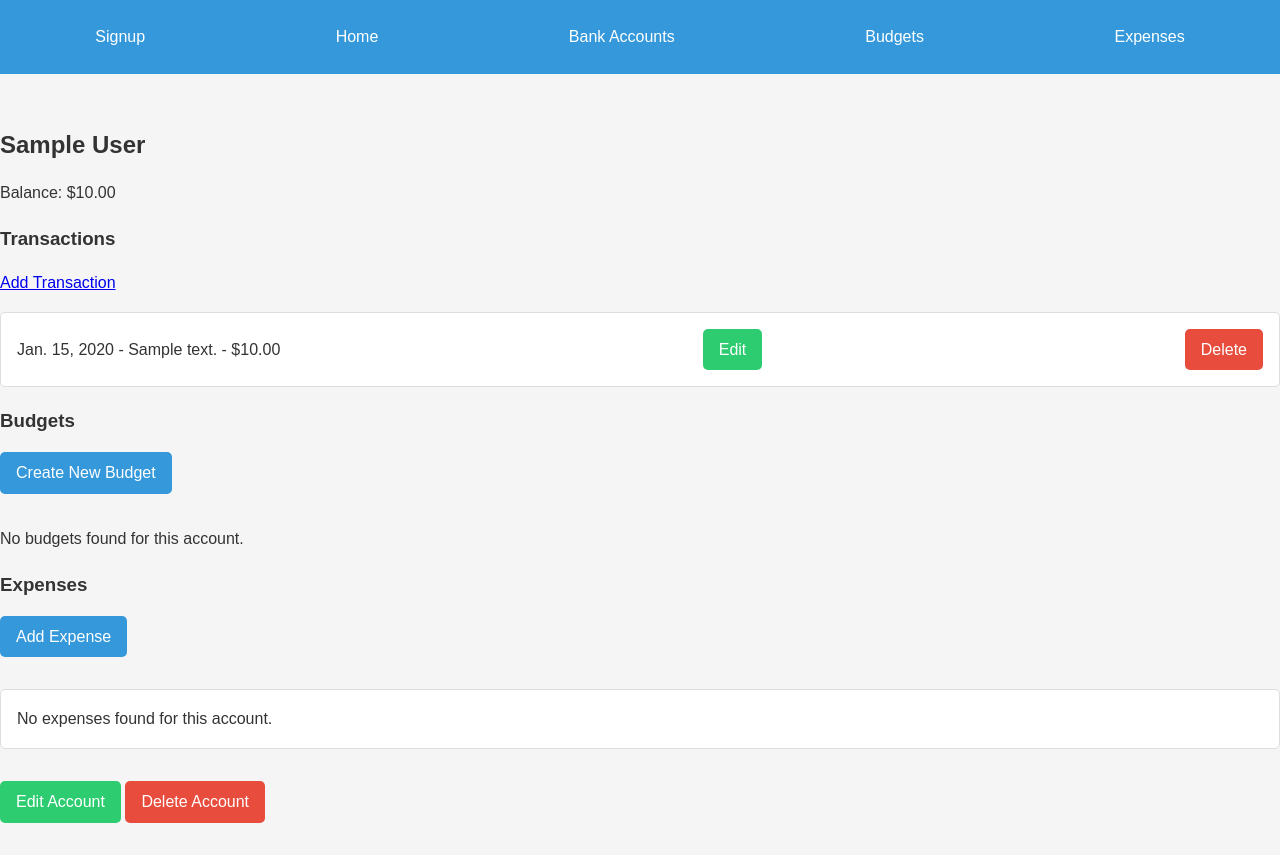
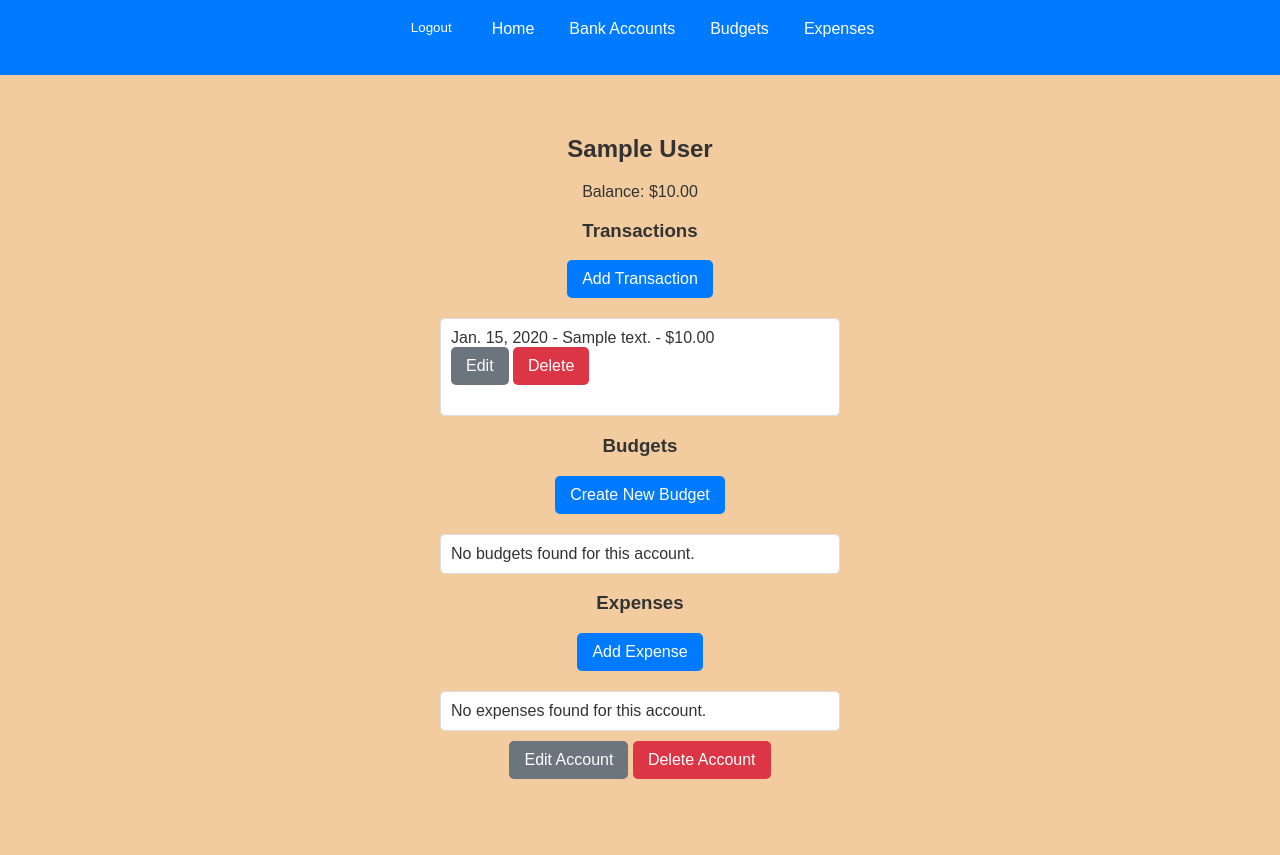
Before and after one commit to Anthonye242/QuickTrack, a Django app: page /bank-accounts/1/ in a window 1280 px wide. After the commit the page ends 779 px from the top, so only its background shows below. Run offline with Django 5.2, Linux system fonts and the light colour scheme; a user stored in the database is signed in; tables that the repository leaves empty hold one stand-in row (values such as "Sample post").

Commit message:
Fixed expense delete and added styling

```diff
--- a/QuickTrack/settings.py
+++ b/QuickTrack/settings.py
@@ -135,8 +135,11 @@ USE_TZ = True
 STATIC_URL = 'static/'
 STATIC_ROOT = BASE_DIR / "staticfiles"
 
-LOGIN_URL = 'home'
+LOGIN_URL = 'login'
+
 LOGIN_REDIRECT_URL = 'bank-account-index'
+
+LOGOUT_REDIRECT_URL = '/'
 
 # Default primary key field type
 # https://docs.djangoproject.com/en/5.1/ref/settings/#default-auto-field
--- a/main_app/static/css/style.css
+++ b/main_app/static/css/style.css
@@ -1,163 +1,160 @@
-:root {
-    --primary-color: #3498db;
-    --secondary-color: #2ecc71;
-    --danger-color: #e74c3c;
-    --text-color: #333;
-    --background-color: #f5f5f5;
-    --card-background: #ffffff;
-  }
-
 body {
     font-family: Arial, sans-serif;
-    line-height: 1.6;
-    color: var(--text-color);
-    background-color: var(--background-color);
+    background-color: #f2cc9e;
+    color: #333;
     margin: 0;
     padding: 0;
 }
 
-  .container {
-    max-width: 1200px;
-    margin: 0 auto;
-    padding: 0 20px;
+header {
+    background-color: #007bff;
+    color: #fff;
+    padding: 10px 0;
 }
 
-  header {
-    background-color: var(--primary-color);
-    padding: 1rem 0;
+header nav {
+    display: flex;
+    justify-content: center;
+    gap: 15px;
 }
 
-  nav {
-    display: flex;
-    justify-content: space-around;
-    align-items: center;
+header nav a {
+    color: #fff;
+    text-decoration: none;
+    padding: 10px;
+    border-radius: 5px;
 }
 
-  nav a {
-    color: white;
-    text-decoration: none;
-    padding: 0.5rem 1rem;
-    border-radius: 5px;
-    transition: background-color 0.3s ease;
-  }
-
-  nav a:hover {
-    background-color: rgba(255, 255, 255, 0.2);
+header nav a:hover {
+    background-color: #0056b3;
 }
 
 main {
-    padding: 2rem 0;
+    padding: 20px;
 }
 
-  h1, h2, h3, h4, h5, h6 {
-    margin-bottom: 1rem;
+h1 {
+    color: #007bff;
+    text-align: center;
+}
+
+.container {
+    max-width: 800px;
+    margin: 0 auto;
+    padding: 20px;
+    text-align: center;
 }
 
 .btn {
-    display: inline-block;
-    padding: 0.5rem 1rem;
+    background-color: #007bff;
+    color: #fff;
     border: none;
+    padding: 10px 15px;
     border-radius: 5px;
     cursor: pointer;
     text-decoration: none;
-    transition: background-color 0.3s ease;
+    display: inline-block;
+    margin-bottom: 20px;
 }
 
-  .btn-primary {
-    background-color: var(--primary-color);
-    color: white;
+.btn:hover {
+    background-color: #0056b3;
 }
 
 .btn-secondary {
-    background-color: var(--secondary-color);
-    color: white;
+    background-color: #6c757d;
+    color: #fff;
+}
+
+.btn-secondary:hover {
+    background-color: #5a6268;
 }
 
 .btn-danger {
-    background-color: var(--danger-color);
-    color: white;
+    background-color: #dc3545;
+    color: #fff;
 }
 
-  .btn:hover {
-    opacity: 0.9;
+.btn-danger:hover {
+    background-color: #c82333;
 }
 
-  form {
-    background-color: var(--card-background);
-    padding: 2rem;
-    border-radius: 5px;
-    box-shadow: 0 2px 5px rgba(0, 0, 0, 0.1);
+.btn-sm {
+    padding: 5px 10px;
+    font-size: 0.875rem;
 }
 
-  input[type="text"],
-  input[type="number"],
-  input[type="date"],
-  textarea,
-  select {
-    width: 100%;
-    padding: 0.5rem;
-    margin-bottom: 1rem;
-    border: 1px solid #ddd;
-    border-radius: 3px;
+.btn, .btn-secondary, .btn-danger, .btn-sm {
+    color: #fff !important;
 }
 
 .list-group {
-    list-style-type: none;
+    list-style: none;
     padding: 0;
+    max-width: 400px;
+    margin: 0 auto;
 }
 
 .list-group-item {
-    background-color: var(--card-background);
+    background-color: #fff;
     border: 1px solid #ddd;
-    margin-bottom: 0.5rem;
-    padding: 1rem;
     border-radius: 5px;
-    display: flex;
-    justify-content: space-between;
-    align-items: center;
+    margin-bottom: 10px;
+    padding: 10px;
+    text-align: left;
 }
 
-  .mt-3 {
-    margin-top: 1rem;
+.list-group-item a {
+    color: #007bff;
+    text-decoration: none;
 }
 
-  .mb-3 {
-    margin-bottom: 1rem;
-  }
-
-  .flex-container {
-    display: flex;
-    flex-wrap: wrap;
-    gap: 1rem;
-  }
-
-  .card {
-    background-color: var(--card-background);
-    border-radius: 5px;
-    box-shadow: 0 2px 5px rgba(0, 0, 0, 0.1);
-    padding: 1rem;
-    flex: 1 1 300px;
-  }
-
-  .card-header {
-    font-weight: bold;
-    margin-bottom: 0.5rem;
-  }
-
-  .card-content {
-    color: var(--text-color);
+.list-group-item a:hover {
+    text-decoration: underline;
 }
 
 @media (max-width: 768px) {
-    nav {
+    header nav {
         flex-direction: column;
     }
 
-    nav a {
-      margin-bottom: 0.5rem;
+    header nav a {
+        padding: 10px 0;
+    }
 }
 
-    .flex-container {
+.welcome-section {
+    text-align: center;
+    max-width: 800px;
+    margin: 0 auto;
+    padding: 20px;
+}
+
+.welcome-image {
+    max-width: 100%;
+    height: 200px;
+    margin: 20px auto;
+    border-radius: 8px;
+    display: block;
+}
+
+.button-group {
+    display: flex;
     flex-direction: column;
+    align-items: center;
+    gap: 10px;
+    margin-top: 20px;
+    justify-content: center;
+    width: 100%;
+}
+
+.button-group a {
+    display: inline-block;
+    text-align: center;
+}
+
+@media (min-width: 768px) {
+    .button-group {
+        flex-direction: row;
     }
 }
--- a/main_app/templates/bank_accounts/detail.html
+++ b/main_app/templates/bank_accounts/detail.html
@@ -1,61 +1,89 @@
 {% extends 'home.html' %}
 
 {% block content %}
+<div class="container">
     <h2>{{ bank_account.name }}</h2>
     <p>Balance: ${{ bank_account.balance }}</p>
 
     <!-- Transactions Section -->
+    <section class="mt-4">
         <h3>Transactions</h3>
-<a href="{% url 'transaction-create' %}?account_id={{ bank_account.id }}">Add Transaction</a>
+        <a href="{% url 'transaction-create' %}?account_id={{ bank_account.id }}" class="btn btn-primary mb-3">Add Transaction</a>
 
-<ul class="list-group mt-3">
+        <ul class="list-group">
             {% for transaction in transactions %}
             <li class="list-group-item">
-        {{ transaction.date }} - {{ transaction.description }} - ${{ transaction.amount }}
-        <a href="{% url 'transaction-update' transaction.id %}" class="btn btn-sm btn-secondary">Edit</a>
-        <a href="{% url 'transaction-delete' transaction.id %}" class="btn btn-sm btn-danger">Delete</a>
+                <div class="d-flex justify-content-between align-items-center">
+                    <span>{{ transaction.date }} - {{ transaction.description }} - ${{ transaction.amount }}</span>
+                    <div>
+                        <a href="{% url 'transaction-update' transaction.id %}" class="btn btn-secondary">Edit</a>
+                        <a href="{% url 'transaction-delete' transaction.id %}" class="btn btn-danger">Delete</a>
+                    </div>
+                </div>
             </li>
             {% empty %}
             <li class="list-group-item">No transactions found.</li>
             {% endfor %}
         </ul>
+    </section>
 
     <!-- Budgets Section -->
-<h3 class="mt-4">Budgets</h3>
+    <section class="mt-4">
+        <h3>Budgets</h3>
         <a href="{% url 'budget-create' %}?account_id={{ bank_account.id }}" class="btn btn-primary mb-3">Create New Budget</a>
 
+        <ul class="list-group">
             {% for budget in budgets %}
-    <div class="mb-3">
-        <h4>{{ budget.name }} - ${{ budget.amount }}</h4>
-        <p>{{ budget.start_date }} to {{ budget.end_date }}</p>
-        <a href="{% url 'budget-update' budget.id %}" class="btn btn-sm btn-secondary">Edit Budget</a>
-        <a href="{% url 'budget-delete' budget.id %}" class="btn btn-sm btn-danger">Delete Budget</a>
+            <li class="list-group-item">
+                <div class="d-flex justify-content-between align-items-center">
+                    <div>
+                        <h4 class="mb-0">{{ budget.name }} - ${{ budget.amount }}</h4>
+                        <p class="mb-0">{{ budget.start_date }} to {{ budget.end_date }}</p>
                     </div>
+                    <div>
+                        <a href="{% url 'budget-update' budget.id %}" class="btn btn-secondary">Edit</a>
+                        <a href="{% url 'budget-delete' budget.id %}" class="btn btn-danger">Delete</a>
+                    </div>
+                </div>
+            </li>
             {% empty %}
-    <p>No budgets found for this account.</p>
+            <li class="list-group-item">No budgets found for this account.</li>
             {% endfor %}
+        </ul>
+    </section>
 
     <!-- Expenses Section -->
-<h3 class="mt-4">Expenses</h3>
+    <section class="mt-4">
+        <h3>Expenses</h3>
         <a href="{% url 'expense-create' %}?account_id={{ bank_account.id }}" class="btn btn-primary mb-3">Add Expense</a>
 
-<ul class="list-group mt-3">
+        <ul class="list-group">
             {% for expense in expenses %}
             <li class="list-group-item">
+                <div class="d-flex justify-content-between align-items-center">
+                    <span>
                         {{ expense.date }} - {{ expense.description }} - ${{ expense.amount }}
                         {% if expense.budget %}
                             (Budget: {{ expense.budget.name }})
                         {% else %}
                             (No Budget)
                         {% endif %}
-        <a href="{% url 'expense-update' expense.id %}" class="btn btn-sm btn-secondary">Edit</a>
-        <a href="{% url 'expense-delete' expense.id %}" class="btn btn-sm btn-danger">Delete</a>
+                    </span>
+                    <div>
+                        <a href="{% url 'expense-update' expense.id %}" class="btn btn-secondary">Edit</a>
+                        <a href="{% url 'expense-delete' expense.id %}" class="btn btn-danger">Delete</a>
+                    </div>
+                </div>
             </li>
             {% empty %}
             <li class="list-group-item">No expenses found for this account.</li>
             {% endfor %}
         </ul>
+    </section>
 
-<a href="{% url 'bank-account-update' bank_account.id %}" class="btn btn-secondary mt-3">Edit Account</a>
-<a href="{% url 'bank-account-delete' bank_account.id %}" class="btn btn-danger mt-3">Delete Account</a>
+    <div class="mt-4">
+        <a href="{% url 'bank-account-update' bank_account.id %}" class="btn btn-secondary">Edit Account</a>
+        <a href="{% url 'bank-account-delete' bank_account.id %}" class="btn btn-danger">Delete Account</a>
+    </div>
+</div>
 {% endblock %}
--- a/main_app/templates/bank_accounts/index.html
+++ b/main_app/templates/bank_accounts/index.html
@@ -1,7 +1,8 @@
 {% extends 'home.html' %}
 
 {% block content %}
-<h2>Bank Accounts</h2>
+<div class="container">
+    <h1>Bank Accounts</h1>
     <a href="{% url 'bank-account-create' %}" class="btn btn-primary mb-3">Add New Account</a>
     <ul class="list-group">
         {% for account in bank_accounts %}
@@ -12,4 +13,5 @@
         <li class="list-group-item">No bank accounts found.</li>
         {% endfor %}
     </ul>
+</div>
 {% endblock %}
--- a/main_app/templates/home.html
+++ b/main_app/templates/home.html
@@ -10,22 +10,33 @@
 <body>
     <header>
         <nav>
-            <a href="{% url 'signup' %}">Signup</a>
-            <a href="{% url 'home' %}">Home</a>
-            <a href="{% url 'bank-account-index' %}">Bank Accounts</a>
-            <a href="{% url 'budget-index' %}">Budgets</a>
-            <a href="{% url 'expense-index' %}">Expenses</a>
+            {% if user.is_authenticated %}
+                <form action="{% url 'logout' %}" method="post" style="display:inline;">
+                    {% csrf_token %}
+                    <button type="submit" class="btn btn-primary">Logout</button>
+                </form>
+                <a href="{% url 'home' %}">Home</a>
+                <a href="{% url 'bank-account-index' %}">Bank Accounts</a>
+                <a href="{% url 'budget-index' %}">Budgets</a>
+                <a href="{% url 'expense-index' %}">Expenses</a>
+            {% else %}
+                <a href="{% url 'login' %}">Login</a>
+                <a href="{% url 'signup' %}">Signup</a>
+            {% endif %}
         </nav>
     </header>
 
     <main>
         {% block content %}
-        <section>
+        <section class="welcome-section">
             <h1>Welcome to the Finance Tracker</h1>
             <p>Manage your bank accounts, budgets, expenses, and transactions.</p>
-            <a href="{% url 'bank-account-index' %}">View Bank Accounts</a>
-            <a href="{% url 'budget-index' %}">View Budgets</a>
-            <a href="{% url 'expense-index' %}">View Expenses</a>
+            <img src="https://i.imgur.com/DD4dKzl.jpeg" alt="Finance Image" class="welcome-image">
+            <div class="button-group">
+                <a href="{% url 'bank-account-index' %}" class="btn">View Bank Accounts</a>
+                <a href="{% url 'budget-index' %}" class="btn">View Budgets</a>
+                <a href="{% url 'expense-index' %}" class="btn">View Expenses</a>
+            </div>
         </section>
         {% endblock %}
     </main>
--- a/main_app/urls.py
+++ b/main_app/urls.py
@@ -3,35 +3,34 @@ from . import views
 from django.contrib.auth import views as auth_views
 
 urlpatterns = [
-    # Home
     path('', views.Home.as_view(), name='home'),
 
-    # BankAccount URLs
     path('bank-accounts/', views.bank_account_index, name='bank-account-index'),
     path('bank-accounts/create/', views.bank_account_create, name='bank-account-create'),
     path('bank-accounts/<int:account_id>/', views.bank_account_detail, name='bank-account-detail'),
     path('bank-accounts/<int:account_id>/update/', views.bank_account_update, name='bank-account-update'),
     path('bank-accounts/<int:account_id>/delete/', views.bank_account_delete, name='bank-account-delete'),
 
-    # Transaction URLs
+
     path('transactions/create/', views.transaction_create, name='transaction-create'),
     path('transactions/<int:transaction_id>/update/', views.transaction_update, name='transaction-update'),
     path('transactions/<int:transaction_id>/delete/', views.transaction_delete, name='transaction-delete'),
 
-    # Budget URLs
+
     path('budgets/', views.budget_index, name='budget-index'),
     path('budgets/create/', views.budget_create, name='budget-create'),
     path('budgets/<int:budget_id>/update/', views.budget_update, name='budget-update'),
     path('budgets/<int:budget_id>/delete/', views.budget_delete, name='budget-delete'),
     path('budgets/<int:budget_id>/', views.budget_detail, name='budget-detail'),
 
-    # Expense URLs
+
     path('expenses/', views.expense_index, name='expense-index'),
     path('expenses/create/', views.expense_create, name='expense-create'),
     path('expenses/<int:expense_id>/', views.expense_detail, name='expense-detail'),
     path('expenses/<int:expense_id>/update/', views.expense_update, name='expense-update'),
     path('expenses/<int:expense_id>/delete/', views.expense_delete, name='expense-delete'),
 
-    # User Authentication
+    path('accounts/login/', views.LoginView.as_view(), name='login'),
+    path('logout/', views.LogoutView.as_view(next_page='home'), name='logout'),
     path('account/signup/', views.signup, name='signup'),
 ]
--- a/main_app/views.py
+++ b/main_app/views.py
@@ -1,6 +1,6 @@
 from django.shortcuts import render, redirect
 from django.contrib.auth.decorators import login_required
-from django.contrib.auth.views import LoginView
+from django.contrib.auth.views import LoginView, LogoutView
 from django.contrib.auth import login
 from .models import BankAccount, Transaction, Budget, Expense
 from .forms import BankAccountForm, TransactionForm, BudgetForm, ExpenseForm
```
Also changed, not shown: main_app/templates/budgets/index.html (+11 -7 lines), main_app/templates/expenses/delete.html (+4 -3 lines), main_app/templates/expenses/index.html (+11 -7 lines), main_app/templates/login.html (deleted, +0 -10 lines), main_app/templates/registration/login.html (added, +14 -0 lines). Lines whose indentation alone changed are shown as unchanged.
